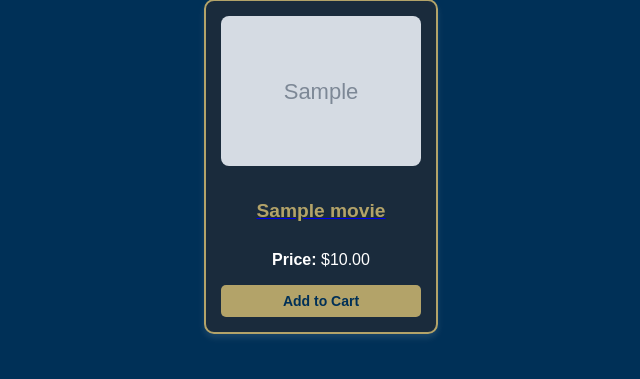
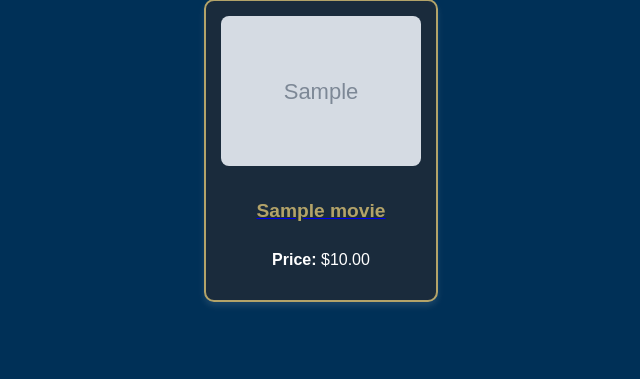
Before and after one commit to madelinesanders/gtmoviesstore, a Django app: page /home/ in a window 1280 px wide. Shown: the part 158-537 px from the top of the page, without its empty margins (319-959 px from the left). Run offline with Django 5.2, Linux system fonts and the light colour scheme; tables that the repository leaves empty hold one stand-in row (values such as "Sample post"); grey boxes marked "Sample" are stand-in pictures.

Commit message:
Removed add to cart button on home screen

```diff
--- a/home/templates/home/index.html
+++ b/home/templates/home/index.html
@@ -103,24 +103,6 @@
             padding: 10px;
             color: #B3A369;
         }
-
-        .cart-btn {
-            background-color: #B3A369;
-            color: #003057;
-            border: none;
-            border-radius: 5px;
-            padding: 8px 12px;
-            font-size: 14px;
-            font-weight: bold;
-            cursor: pointer;
-            width: 100%;
-            transition: background-color 0.3s ease, color 0.3s ease;
-        }
-
-        .cart-btn:hover {
-            background-color: #003057;
-            color: #FFFFFF;
-        }
     </style>
 </head>
 <body>
@@ -148,7 +130,6 @@
                 <h3>{{ movie.title }}</h3>
             </a>
             <p><strong>Price:</strong> ${{ movie.price }}</p>
-            <button class="cart-btn">Add to Cart</button>
         </div>
         {% endfor %}
     </div>
```
